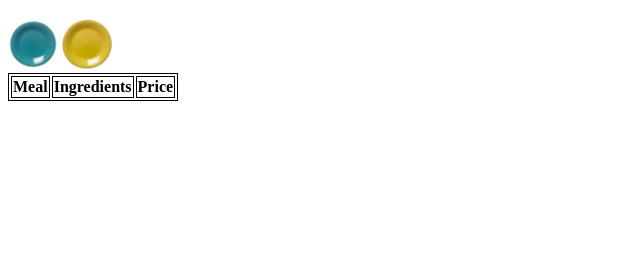
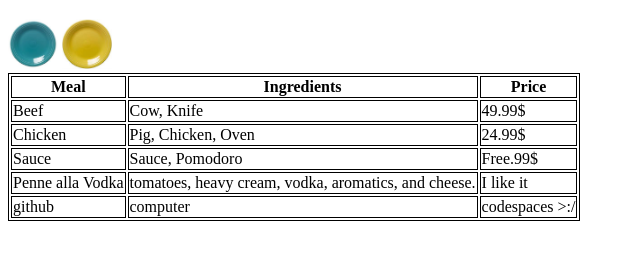
Before and after one commit to salmonware/3-3-HTML-Tables, a plain HTML site: page index.html in a window 1280 px wide. Shown: the part 61-320 px from the top of the page, without its empty margins (0-640 px from the left). Drawn offline with Linux system fonts and the light colour scheme.

Commit message:
salmonware

```diff
--- a/index.html
+++ b/index.html
@@ -25,7 +25,31 @@
                 </tr>
             </thead>
             <tbody>
-
+                <tr>
+                    <td>Beef</td>
+                    <td>Cow, Knife</td>
+                    <td>49.99$</td>
+                </tr>
+                                <tr>
+                    <td>Chicken</td>
+                    <td>Pig, Chicken, Oven</td>
+                    <td>24.99$</td>
+                </tr>
+                <tr>
+                    <td>Sauce</td>
+                    <td>Sauce, Pomodoro</td>
+                    <td>Free.99$</td>
+                </tr>
+                <tr>
+                    <td>Penne alla Vodka</td>
+                    <td>tomatoes, heavy cream, vodka, aromatics, and cheese. </td>
+                    <td>I like it</td>
+                </tr>
+                <tr>
+                    <td>github</td>
+                    <td>computer</td>
+                    <td>codespaces >:/</td>
+                </tr>
             </tbody>
         </table>
 
```
